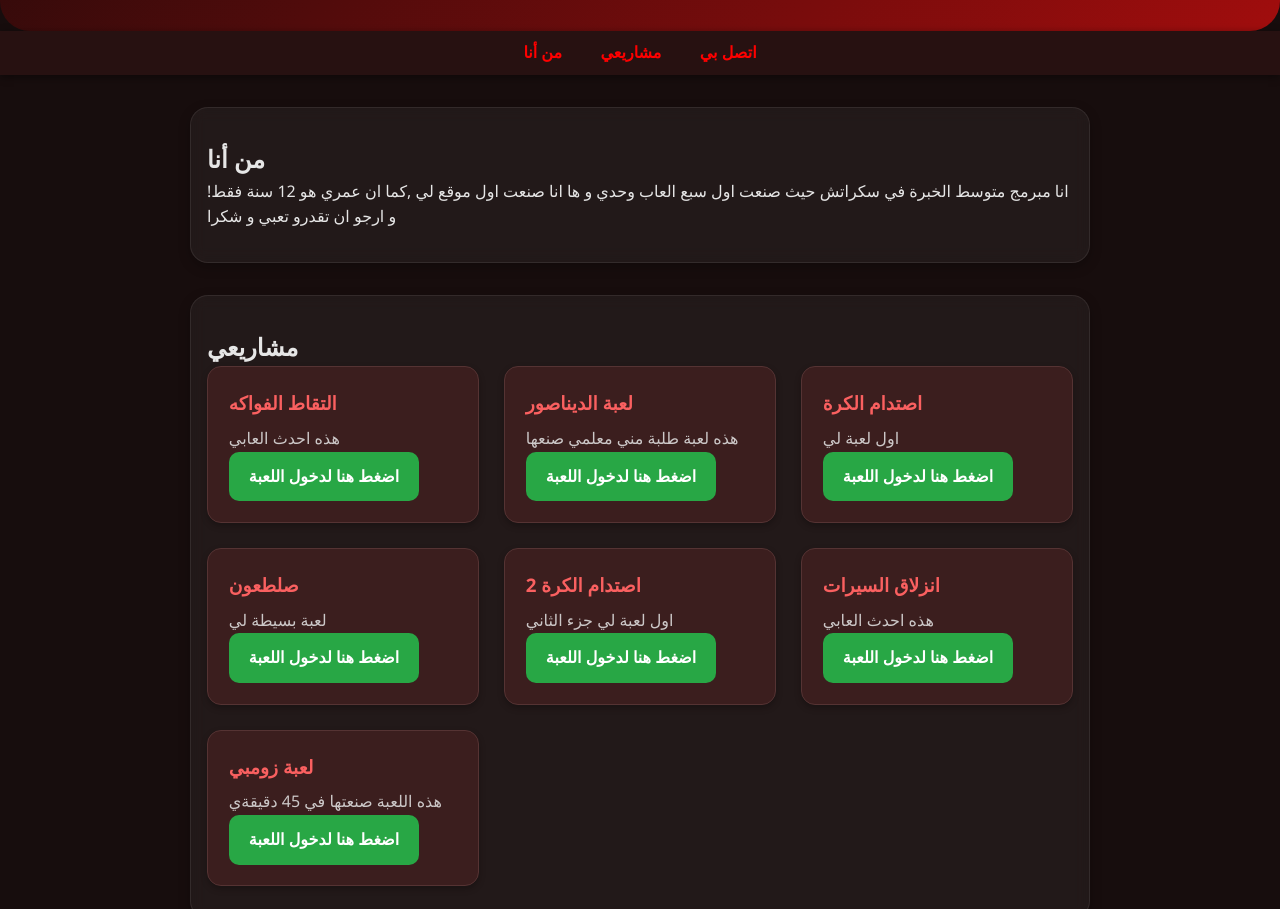
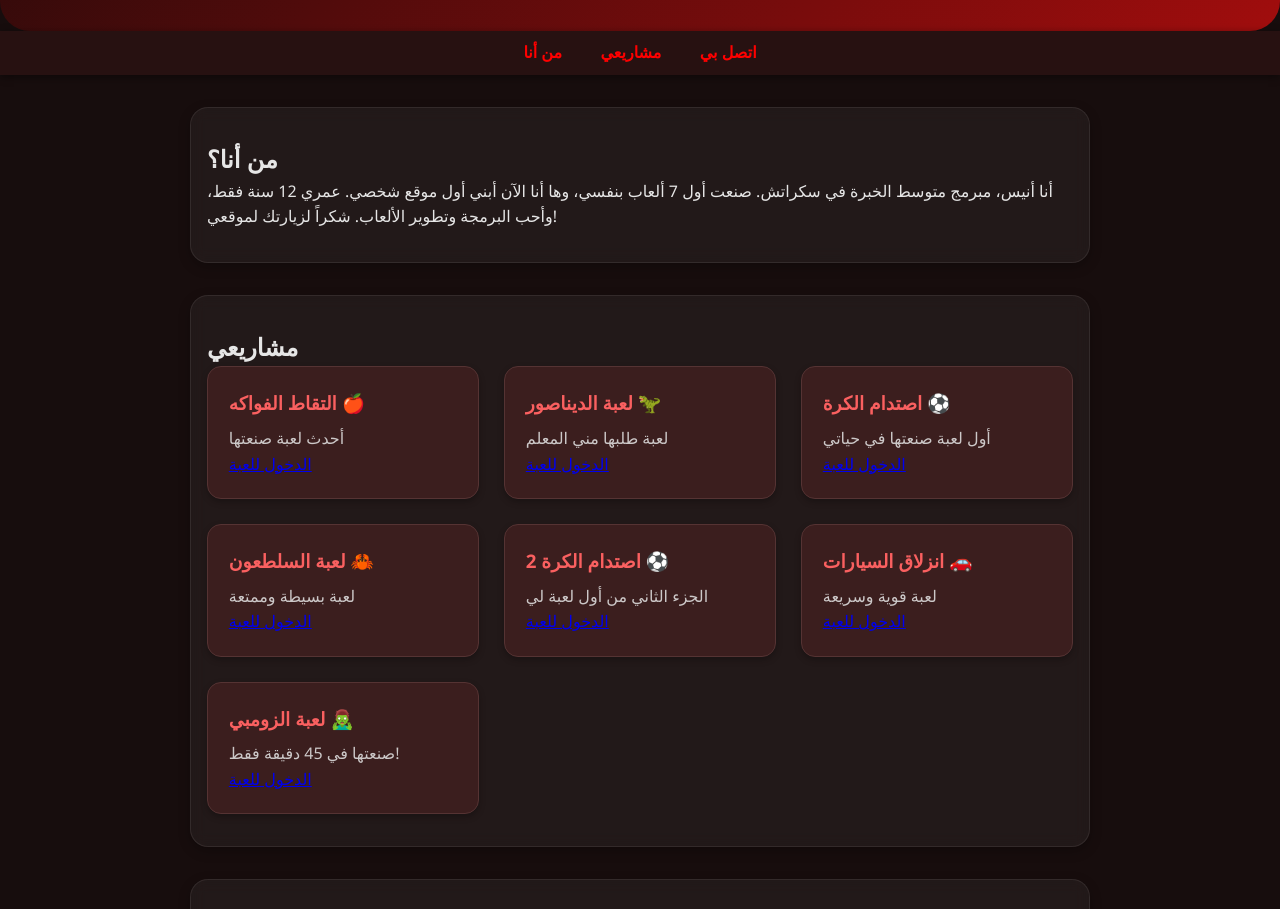
Before and after one commit to seyf158/anis-website, a plain HTML site: page index.html in a window 1280 px wide. Shown: the part 157-1066 px from the top of the page. Drawn offline with Linux system fonts and the light colour scheme.

Commit message:
Update index.html

```diff
--- a/index.html
+++ b/index.html
@@ -3,19 +3,30 @@
 <head>
   <meta charset="UTF-8">
   <meta name="viewport" content="width=device-width, initial-scale=1.0">
-  <title>anis website</title>
+  <title>موقع أنيس – أعمالي و مشاريعي</title>
+
+  <!-- تحسين SEO -->
+  <meta name="description" content="أنا أنيس، مبرمج عمري 12 سنة. هنا أعرض مشاريعي وألعابي التي صنعتها في سكراتش.">
+  <meta name="keywords" content="أنيس, سكراتش, ألعاب, برمجة أطفال, مشاريع برمجة">
+  <meta name="author" content="Anis">
+
   <link rel="stylesheet" href="styles.css">
 </head>
+
 <body>
+
+  <!-- الهيدر -->
   <header class="site-header">
     <div class="logo-box">
-        <span class="logo-top">A<span class="logo-N">N</span>S</span>
-        <div class="logo-line"></div>
-      </div>
-    <h1>مرحباً، أنا انيس</h1>
-    <p>هذا موقعي و فيه اعمالي الخاصة</p>
+      <span class="logo-top">A<span class="logo-N">N</span>S</span>
+      <div class="logo-line"></div>
+    </div>
+
+    <h1>مرحباً، أنا أنيس 👋</h1>
+    <p class="subtitle">مبرمج ألعاب في عمر 12 سنة – وهذا موقعي الرسمي</p>
   </header>
 
+  <!-- قائمة التنقل -->
   <nav class="site-nav">
     <ul>
       <li><a href="#about">من أنا</a></li>
@@ -24,60 +35,85 @@
     </ul>
   </nav>
 
+  <!-- قسم من أنا -->
   <section id="about" class="about-section">
-    <h2>من أنا</h2>
-    <p>انا مبرمج متوسط الخبرة في سكراتش حيث صنعت اول سبع العاب وحدي و ها انا صنعت اول موقع لي ,كما ان عمري هو 12 سنة فقط! و ارجو ان تقدرو تعبي و شكرا</p>
+    <h2>من أنا؟</h2>
+    <p>
+      أنا أنيس، مبرمج متوسط الخبرة في سكراتش. صنعت أول 7 ألعاب بنفسي،
+      وها أنا الآن أبني أول موقع شخصي. عمري 12 سنة فقط، وأحب البرمجة
+      وتطوير الألعاب. شكراً لزيارتك لموقعي!
+    </p>
   </section>
 
+  <!-- قسم المشاريع -->
   <section id="projects" class="projects-section">
     <h2>مشاريعي</h2>
+
     <div class="project-list">
+
+      <!-- مشروع 1 -->
       <article class="project">
-        <h3>التقاط الفواكه</h3>
-        <p>هذه احدث العابي</p>
-        <a class="green-btn" href="https://scratch.mit.edu/projects/1242289986/" target="_blank">اضغط هنا لدخول اللعبة</a>
+        <h3>التقاط الفواكه 🍎</h3>
+        <p>أحدث لعبة صنعتها</p>
+        <a class="btn" href="https://scratch.mit.edu/projects/1242289986/" target="_blank">الدخول للعبة</a>
       </article>
+
+      <!-- مشروع 2 -->
       <article class="project">
-        <h3>لعبة الديناصور</h3>
-        <p>هذه لعبة طلبة مني معلمي صنعها</p>
-        <a class="green-btn" href="https://scratch.mit.edu/projects/1244430653/" target="_blank">اضغط هنا لدخول اللعبة</a>
+        <h3>لعبة الديناصور 🦖</h3>
+        <p>لعبة طلبها مني المعلم</p>
+        <a class="btn" href="https://scratch.mit.edu/projects/1244430653/" target="_blank">الدخول للعبة</a>
       </article>
+
+      <!-- مشروع 3 -->
       <article class="project">
-        <h3>اصتدام الكرة</h3>
-        <p>اول لعبة لي</p>
-        <a class="green-btn" href="https://scratch.mit.edu/projects/1246151398/" target="_blank">اضغط هنا لدخول اللعبة</a>
+        <h3>اصتدام الكرة ⚽</h3>
+        <p>أول لعبة صنعتها في حياتي</p>
+        <a class="btn" href="https://scratch.mit.edu/projects/1246151398/" target="_blank">الدخول للعبة</a>
       </article>
+
+      <!-- مشروع 4 -->
       <article class="project">
-        <h3>صلطعون</h3>
-        <p>لعبة بسيطة لي</p>
-        <a class="green-btn" href="https://scratch.mit.edu/projects/1246148955/" target="_blank">اضغط هنا لدخول اللعبة</a>
+        <h3>لعبة السلطعون 🦀</h3>
+        <p>لعبة بسيطة وممتعة</p>
+        <a class="btn" href="https://scratch.mit.edu/projects/1246148955/" target="_blank">الدخول للعبة</a>
       </article>
+
+      <!-- مشروع 5 -->
       <article class="project">
-        <h3>اصتدام الكرة 2</h3>
-        <p>اول لعبة لي جزء الثاني </p>
-        <a class="green-btn" href="https://scratch.mit.edu/projects/1246153557/" target="_blank">اضغط هنا لدخول اللعبة</a>
+        <h3>اصتدام الكرة 2 ⚽</h3>
+        <p>الجزء الثاني من أول لعبة لي</p>
+        <a class="btn" href="https://scratch.mit.edu/projects/1246153557/" target="_blank">الدخول للعبة</a>
       </article>
+
+      <!-- مشروع 6 -->
       <article class="project">
-        <h3>انزلاق السيرات</h3>
-        <p>هذه احدث العابي</p>
-        <a class="green-btn" href="https://scratch.mit.edu/projects/1246145488/" target="_blank">اضغط هنا لدخول اللعبة</a>
+        <h3>انزلاق السيارات 🚗</h3>
+        <p>لعبة قوية وسريعة</p>
+        <a class="btn" href="https://scratch.mit.edu/projects/1246145488/" target="_blank">الدخول للعبة</a>
       </article>
+
+      <!-- مشروع 7 -->
       <article class="project">
-        <h3>لعبة زومبي</h3>
-        <p>هذه اللعبة صنعتها في 45 دقيقةي</p>
-        <a class="green-btn" href="https://scratch.mit.edu/projects/1248582653/" target="_blank">اضغط هنا لدخول اللعبة</a>
+        <h3>لعبة الزومبي 🧟‍♂️</h3>
+        <p>صنعتها في 45 دقيقة فقط!</p>
+        <a class="btn" href="https://scratch.mit.edu/projects/1248582653/" target="_blank">الدخول للعبة</a>
       </article>
+
     </div>
   </section>
 
+  <!-- قسم التواصل -->
   <section id="contact" class="contact-section">
     <h2>اتصل بي</h2>
-    <p>انستغرام: <a class="call-me" href="https://www.instagram.com/seyf158.1/" target="_blank">اضغط هنا</a></p>
-    <p>ديسكورد : <a class="call-me" href="https://.gg/" target="_blank">اضغط هنا</a></p>
+    <p>📷 انستغرام: <a class="call-me" href="https://www.instagram.com/seyf158.1/" target="_blank">اضغط هنا</a></p>
+    <p>🎮 ديسكورد: <a class="call-me" href="https://discord.gg/" target="_blank">اضغط هنا</a></p>
   </section>
 
+  <!-- الفوتر -->
   <footer class="site-footer">
-    <p>&copy; 2025 انيس عبد الكبير. جميع الحقوق محفوظة.</p>
+    <p>&copy; 2025 أنيس عبد الكبير – جميع الحقوق محفوظة.</p>
   </footer>
+
 </body>
 </html>
```
